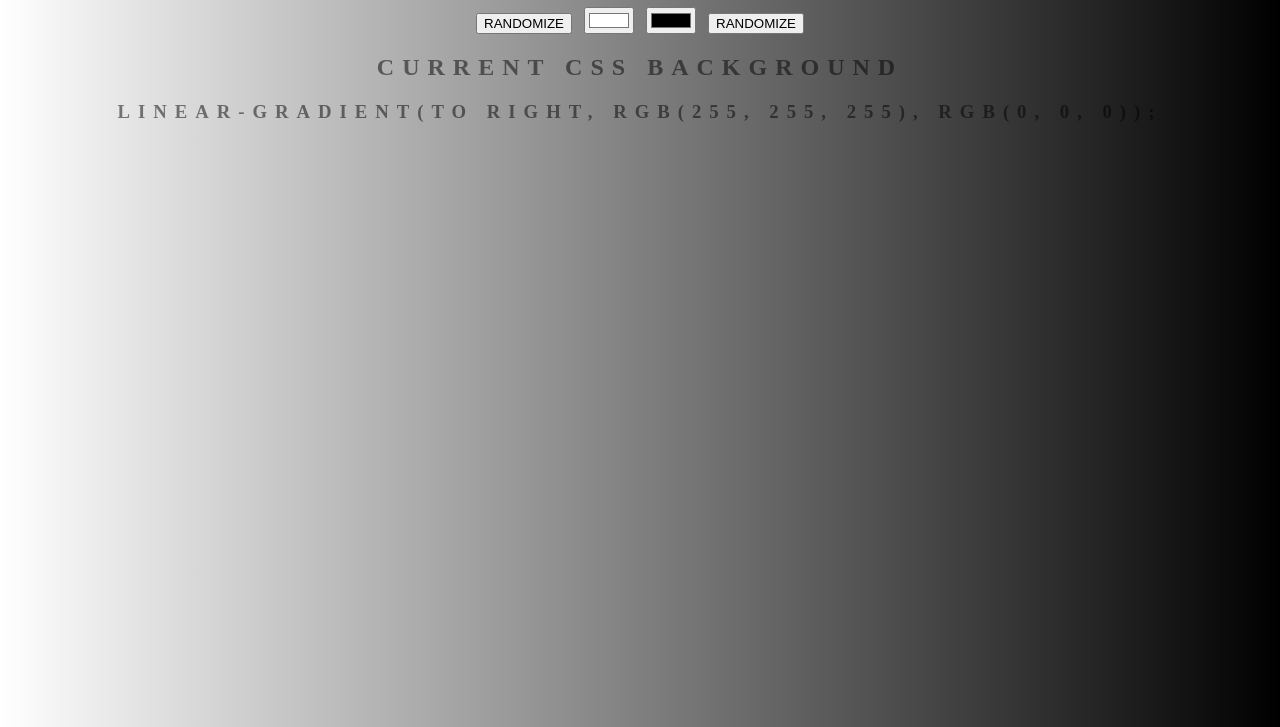
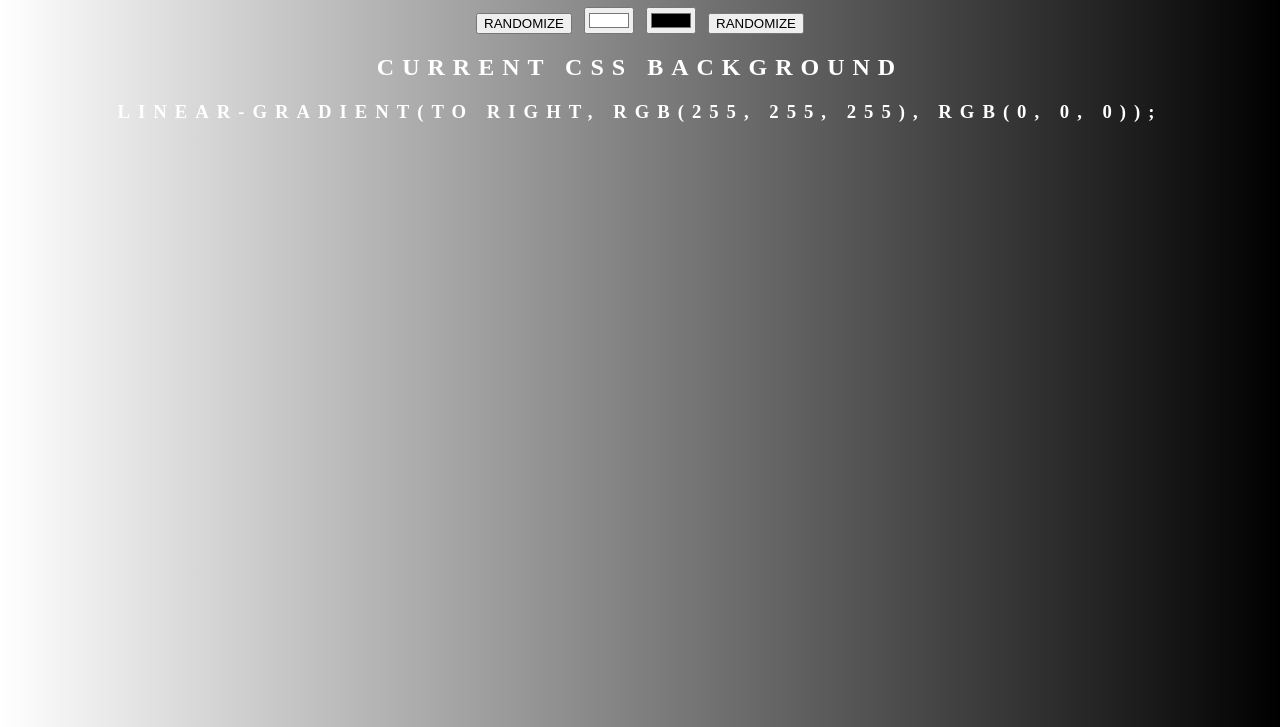
Before and after one commit to JakeeBro/background-generator, a plain HTML site: page index.html in a window 1280 px wide. Shown: the part 73-800 px from the top of the page. Drawn offline with Linux system fonts and the light colour scheme.

Commit message:
Update style.css

```diff
--- a/style.css
+++ b/style.css
@@ -1,6 +1,6 @@
 body {
-	font: 'Raleway', sans-serif;
-	color: rgba(0, 0, 0, 0.5);
+	font: sans-serif;
+	color: white;
 	text-align: center;
 	text-transform: uppercase;
 	letter-spacing: 0.5em;
```
